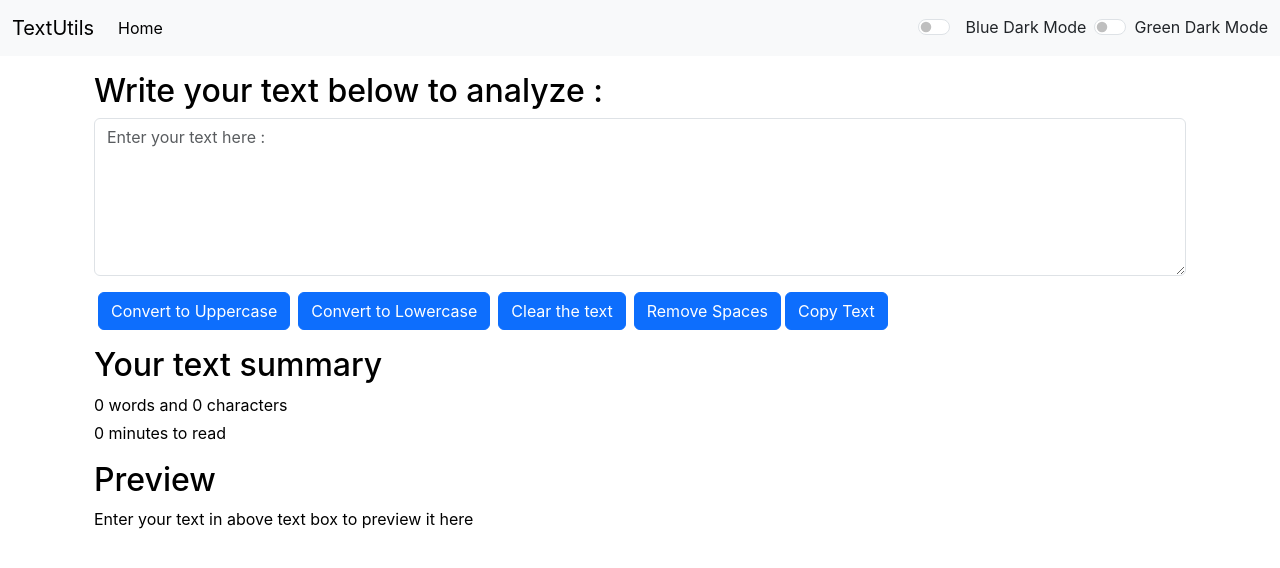
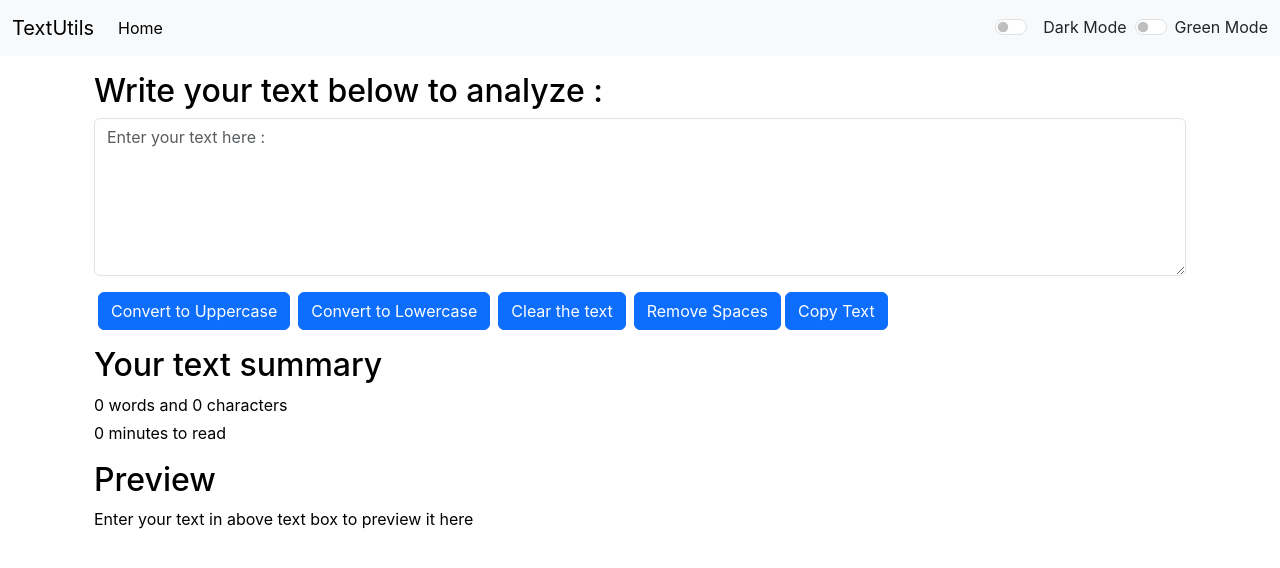
Before and after one commit to aliakbarrRaza123/textutils-react, a React (Create React App) app: page / in a window 1280 px wide. Shown: the top 568 px of the page. Built offline with nearby package versions, Linux system fonts and the light colour scheme.

Commit message:
hosting on github pages by myself

```diff
--- a/src/App.js
+++ b/src/App.js
@@ -1,6 +1,6 @@
 import { useState } from "react";
 import "./App.css";
-// import About from "./components/About";
+import About from "./components/About";
 import Navbar from "./components/Navbar";
 import TextForm from "./components/TextForm";
 import Alert from "./components/Alert";
@@ -53,7 +53,7 @@ function App() {
 
   return (
     <>
-      {/* <Router> */}
+      <Router>
         <Navbar
           title="TextUtils"
           about={" "}
@@ -63,22 +63,22 @@ function App() {
         />
         <Alert alert={alert}/>
         <div className="container my-3">
-          {/* <Routes> */}
-            {/* <Route exact path="/about" element={<About />} /> */}
+          <Routes>
+            <Route path="/about" element={<About />} />
             {/* use exact keyword for exact matching (before v6,v7) */}
-            {/* <Route
-              exact path="/"
-              element={ */}
+            <Route
+              path="/"
+              element={
                 <TextForm
                   showAlert={showAlert}
                   heading="Write your text below to analyze :"
                   mode={mode}
                 />
-            {/* }
-            /> */}
-          {/* </Routes> */}
+              }
+            ></Route>
+          </Routes>
         </div>
-      {/* </Router> */}
+      </Router>
     </>
   );
 }
--- a/src/components/Navbar.js
+++ b/src/components/Navbar.js
@@ -1,6 +1,6 @@
 import React from "react";
 import PropTypes from "prop-types";
-// import { Link } from "react-router-dom";
+import { Link } from "react-router-dom";
 
 // props are like arguments can only be changed from the parent component
 // default props are passed by destructuring
@@ -10,9 +10,9 @@ export default function Navbar(props)
     <>
       <nav className={`navbar navbar-expand-lg navbar-${props.mode === "light" ? "light" : "dark"} bg-${props.mode === "light" ? "light" : "dark"}`}>
         <div className="container-fluid">
-          <a className="navbar-brand" href="#">
+          <Link className="navbar-brand" to="#">
             {props.title}
-          </a>
+          </Link>
           <button
             className="navbar-toggler"
             type="button"
@@ -26,9 +26,9 @@ export default function Navbar(props)
           <div className="collapse navbar-collapse" id="navbarSupportedContent">
             <ul className="navbar-nav me-auto mb-2 mb-lg-0">
               <li className="nav-item">
-                <a className="nav-link active" aria-current="page" href="#">
+                <Link className="nav-link active" aria-current="page" to="#">
                   Home
-                </a>
+                </Link>
               </li>
 
               {/* <li className="nav-item">
@@ -50,12 +50,12 @@ export default function Navbar(props)
             </form> */}
             <div className={`form-check form-switch text-${props.mode === "light" ? "dark" : "light"}`}>
             <input className="form-check-input" type="checkbox" role="switch" id="blueDarkSwitch" onClick={props.toggleBlueDarkMode} />
-            <label className="form-check-label mx-2" htmlFor="blueDarkSwitch"> Blue Dark Mode</label>
+            <label className="form-check-label mx-2" htmlFor="blueDarkSwitch"> Dark Mode</label>
             </div>
 
             <div className={`form-check form-switch text-${props.mode === "light" ? "dark" : "light"}`}>
             <input className="form-check-input" type="checkbox" role="switch" id="greenDarkSwitch" onClick={props.toggleGreenDarkMode} />
-            <label className="form-check-label" htmlFor="greenDarkSwitch">Green Dark Mode</label>
+            <label className="form-check-label" htmlFor="greenDarkSwitch">Green Mode</label>
             </div>
           </div>
         </div>
```
